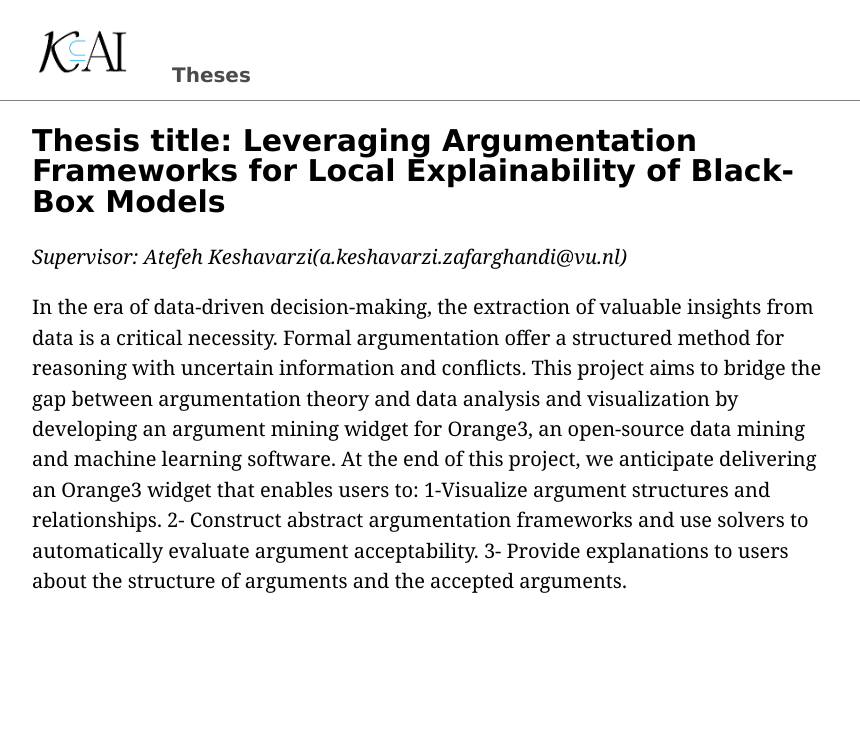
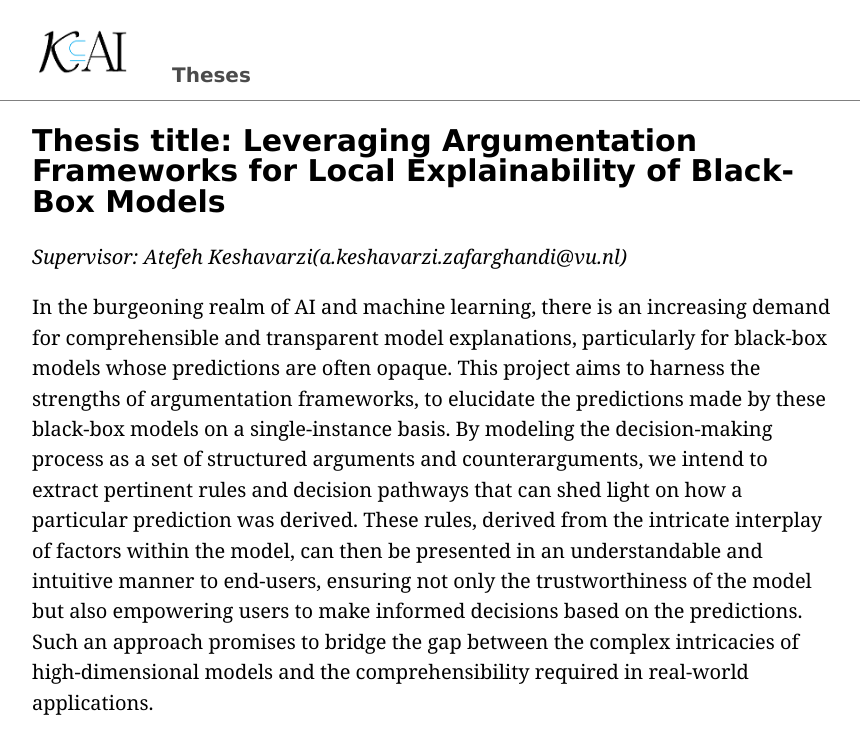
Before and after one commit to kai-vu/site, a Jekyll site: the page built from theses/AK_argbox.md, in a window 1280 px wide. Shown: the top 754 px of the page, without its empty margins (208-1068 px from the left). Built offline with Jekyll 4.4.1, drawn with Linux system fonts in a browser that asks for light colours; our own code applies the rules of GitHub Pages for plain Markdown files.

Commit message:
Update AK_argbox.md

```diff
--- a/theses/AK_argbox.md
+++ b/theses/AK_argbox.md
@@ -10,5 +10,4 @@ title: Leveraging Argumentation Frameworks for Local Explainability of Black-Box
 ## Thesis title:  Leveraging Argumentation Frameworks for Local Explainability of Black-Box Models
 *Supervisor: Atefeh Keshavarzi(a.keshavarzi.zafarghandi@vu.nl)*
 
-In the era of data-driven decision-making, the extraction of valuable insights from data is a critical necessity.
-Formal argumentation offer a structured method for reasoning with uncertain information and conflicts. This project aims to bridge the gap between argumentation theory and data analysis and visualization by developing an argument mining widget for Orange3, an open-source data mining and machine learning software. At the end of this project, we anticipate delivering an Orange3 widget that enables users to: 1-Visualize argument structures and relationships. 2- Construct abstract argumentation frameworks and use solvers to automatically evaluate argument acceptability. 3- Provide explanations to users about the structure of arguments and the accepted arguments.
+In the burgeoning realm of AI and machine learning, there is an increasing demand for comprehensible and transparent model explanations, particularly for black-box models whose predictions are often opaque. This project aims to harness the strengths of argumentation frameworks, to elucidate the predictions made by these black-box models on a single-instance basis. By modeling the decision-making process as a set of structured arguments and counterarguments, we intend to extract pertinent rules and decision pathways that can shed light on how a particular prediction was derived. These rules, derived from the intricate interplay of factors within the model, can then be presented in an understandable and intuitive manner to end-users, ensuring not only the trustworthiness of the model but also empowering users to make informed decisions based on the predictions. Such an approach promises to bridge the gap between the complex intricacies of high-dimensional models and the comprehensibility required in real-world applications.
```
